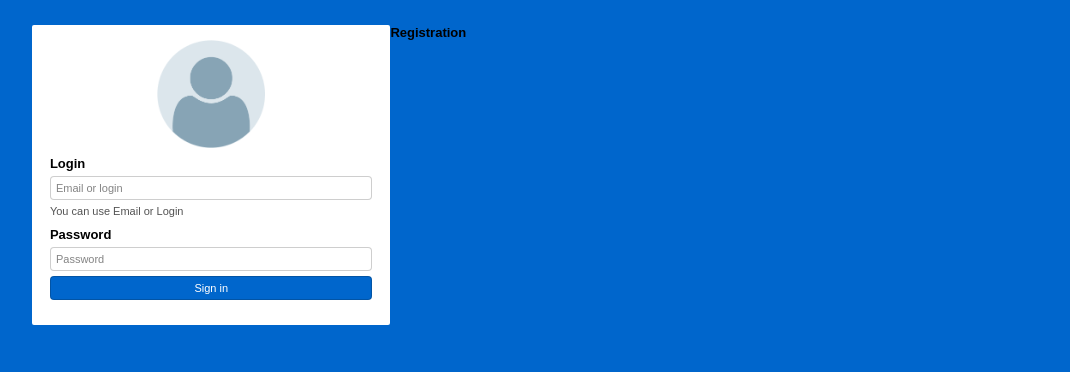
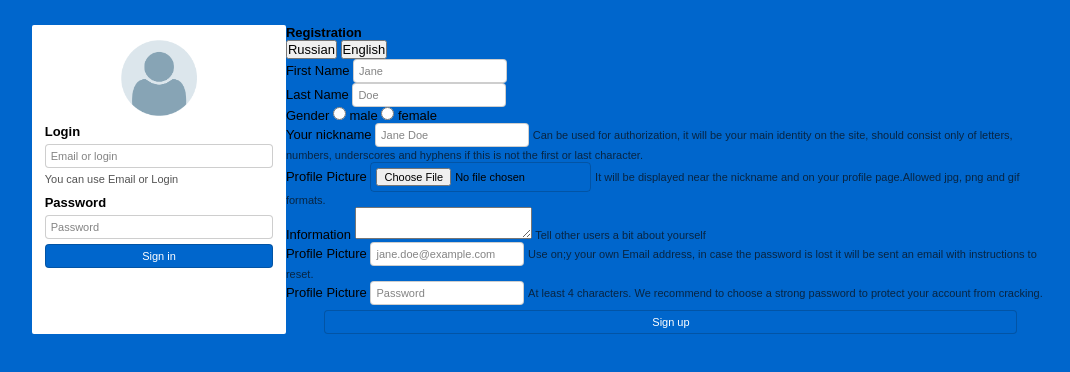
Before and after one commit to mesropavetisyan/PHP-Form-Validation, a plain HTML site: page index.html in a window 1280 px wide. Shown: the whole page, without its empty margins (96-1166 px from the left). Drawn offline with Linux system fonts and the light colour scheme.

Commit message:
registration html field end

```diff
--- a/index.html
+++ b/index.html
@@ -13,12 +13,12 @@
                 <img src="img/user.png" alt="User">
             </div>
             <div class="login-field">
-                <span class="login-txt">Login</span>
+                <span class="login-txt title-txt">Login</span>
                 <input type="text" name="login" placeholder="Email or login">
-                <span class="email-login-txt">You can use Email or Login</span>
+                <span class="txt">You can use Email or Login</span>
             </div>
             <div class="password-field">
-                <span class="password-txt">Password</span>
+                <span class="password-txt title-txt">Password</span>
                 <input type="password" name="password" placeholder="Password">
             </div>
             <div class="sign">
@@ -29,8 +29,60 @@
     <div class="register-form">
         <div class="reg-title">
             <h3>Registration</h3>
+            <div class="language-btn">
+                <button class="rus-btn">Russian</button>
+                <button class="en-btn">English</button>
+            </div>
         </div>
-        <form action=""></form>
+        <form action="">
+            <div class="first-last-name">
+                <div class="first-name-field">
+                    <span class="first-name-txt title-txt">First Name</span>
+                    <input type="text" name="first-name" placeholder="Jane">
+                </div>
+                <div class="last-name-field">
+                    <span class="last-name-txt title-txt">Last Name</span>
+                    <input type="text" name="last-name" placeholder="Doe">
+                </div>
+            </div>
+            <div class="gender-field">
+                <span class="gender-txt title-txt">Gender</span>
+                <label for="male">
+                    <input type="radio" name="gender" value="male" id="male"> male
+                </label>
+                <label for="female">
+                    <input type="radio" name="gender" value="female" id="female"> female
+                </label>
+            </div>
+            <div class="nick-field">
+                <span class="nick-txt title-txt">Your nickname</span>
+                <input type="text" name="nick" placeholder="Jane Doe">
+                <span class="txt">Can be used for authorization, it will be your main identity on the site, should consist only of letters, numbers, underscores and hyphens if this is not the first or last character.</span>
+            </div>
+            <div class="picture-field">
+                <span class="picture-txt title-txt">Profile Picture</span>
+                <input type="file" name="picture">
+                <span class="txt">It will be displayed near the nickname and on your profile page.Allowed jpg, png and gif formats.</span>
+            </div>
+            <div class="info-field">
+                <span class="info-txt title-txt">Information</span>
+                <textarea name="text" title="info"></textarea>
+                <span class="txt">Tell other users a bit about yourself</span>
+            </div>
+            <div class="email-field">
+                <span class="email-txt title-txt">Profile Picture</span>
+                <input type="email" name="email" placeholder="jane.doe@example.com">
+                <span class="txt">Use on;y your own Email address, in case the password is lost it will be sent an email with instructions to reset.</span>
+            </div>
+            <div class="password-reg-field">
+                <span class="password-reg title-txt">Profile Picture</span>
+                <input type="password" name="password-reg" placeholder="Password">
+                <span class="txt">At least 4 characters. We recommend to choose a strong password to protect your account from cracking.</span>
+            </div>
+            <div class="sign sign-up">
+                <input type="submit" name="submit" value="Sign up">
+            </div>
+        </form>
     </div>
 </div>
 </body>
--- a/style.css
+++ b/style.css
@@ -60,7 +60,7 @@ form {
     font-weight: bold;
 }
 
-.email-login-txt {
+.txt {
     padding: 5px 0 10px;
     font-size: 11px;
     color: rgba(10, 10, 10, 0.7);
```
Also changed, not shown: 1 other file.
